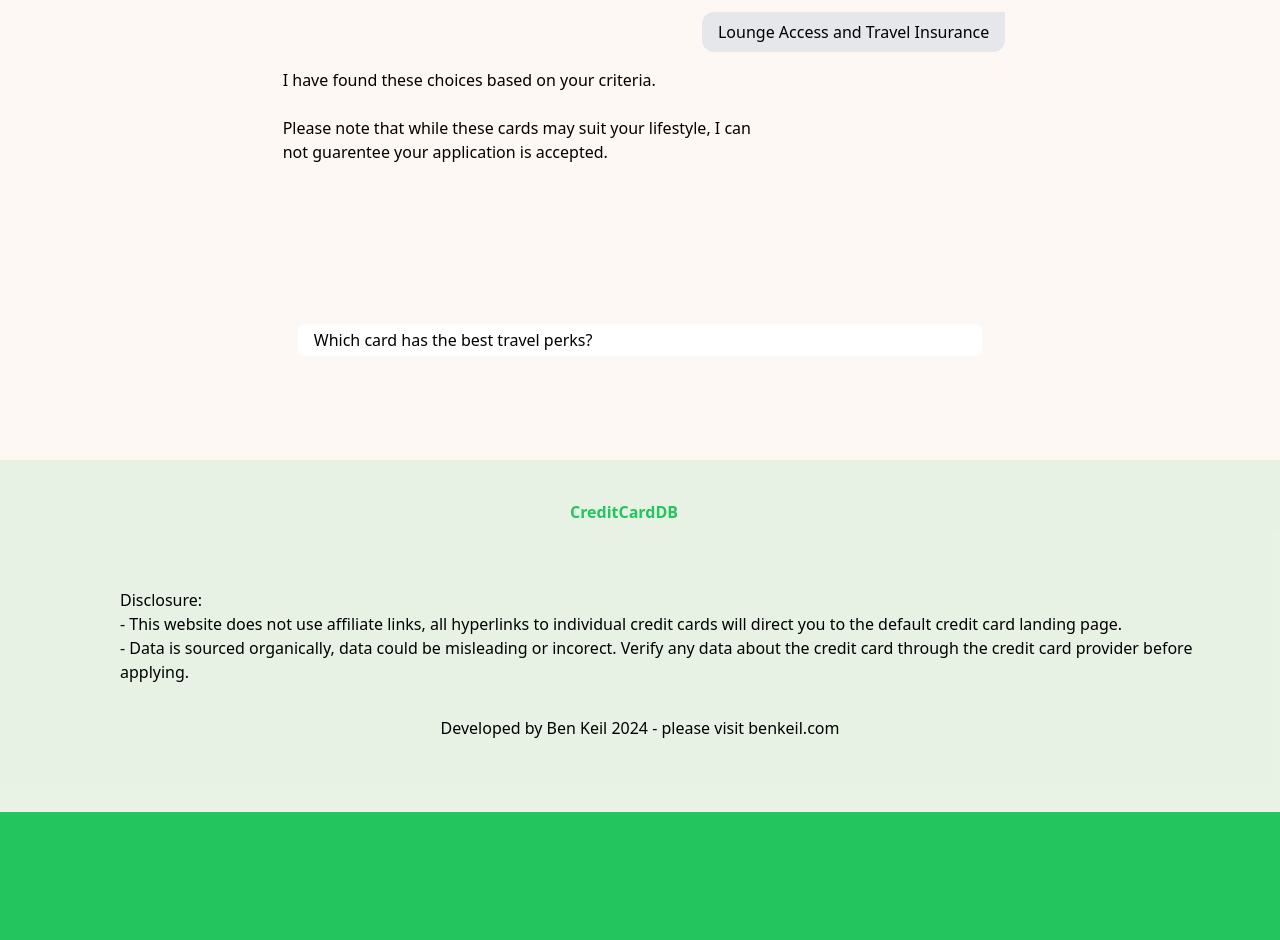
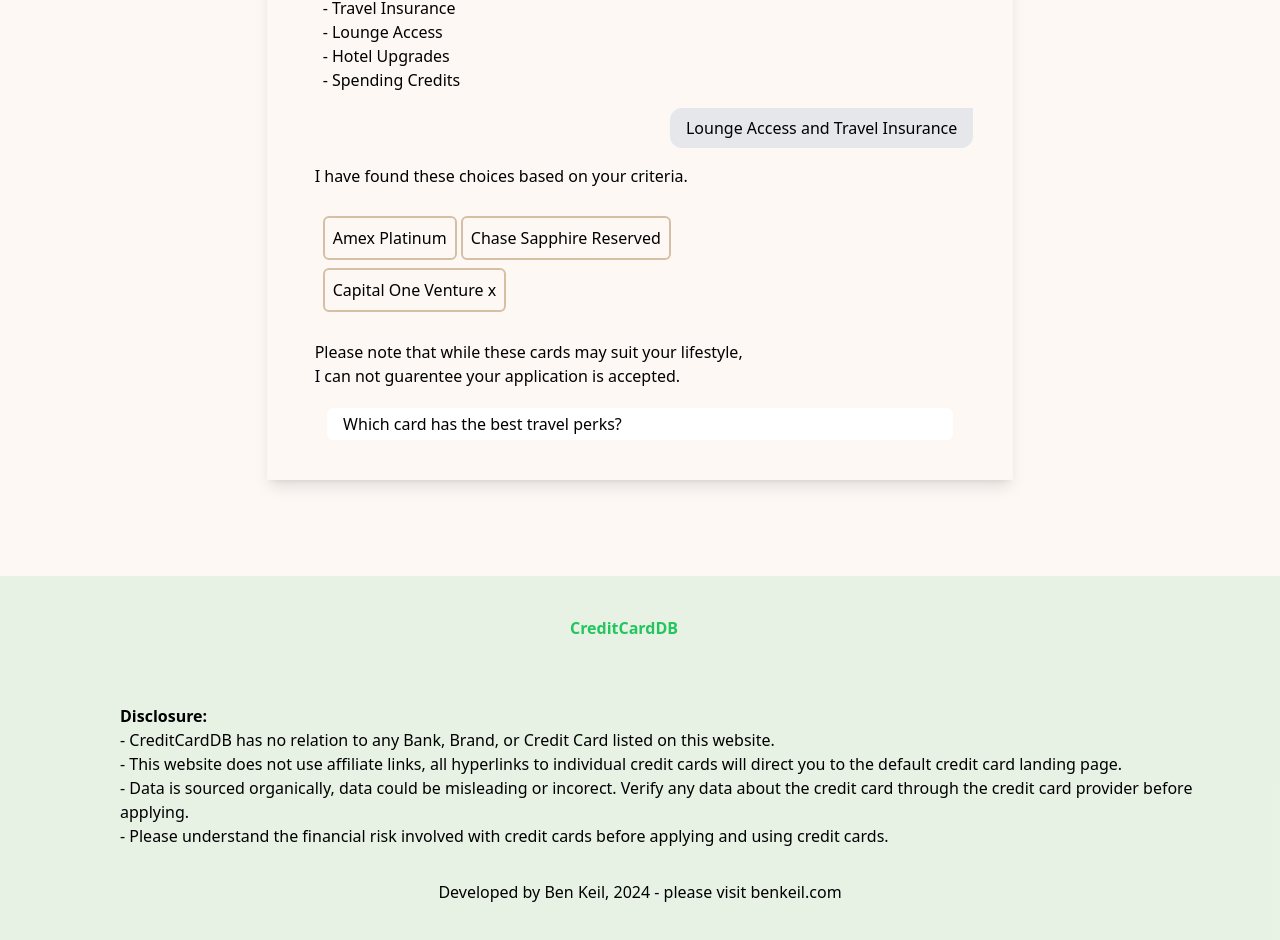
Before and after one commit to Credit-Card-Cafe/credit-card-cafe, a SvelteKit app: page /cardfinder in a window 1280 px wide. Shown: the part 740-1680 px from the top of the page. Before the commit the page ends 1552 px from the top, so only its background shows below. Built offline with nearby package versions, Linux system fonts and the light colour scheme.

Commit message:
Yolo commit July 31

```diff
--- a/src/components/home/Categories.svelte
+++ b/src/components/home/Categories.svelte
@@ -17,7 +17,7 @@
 </script>
 
 {#each categories as category}
-    <div class="pt-20 md:pt-20 bg-gradient-to-t from-green-100 dark:from-green-700 to-alt dark:to-main-gray to-80% min-h-[100dvh] flex flex-col justify-evenly lg:snap-start">
+    <div class="pt-20 md:pt-20 bg-gradient-to-t from-green-100 dark:from-green-700 to-alt dark:to-main-gray to-80% min-h-[100dvh] flex flex-col justify-evenly lg:snap-center last:bg-none">
       <div class="flex flex-col md:flex-row justify-between mx-16">
         <div class="text-3xl md:text-6xl font-semibold text-center">{category.title}</div>
         <button on:click={() => goto(`/table/${category.id}`)} class="block px-4 py-2 md:px-8 md:py-4 my-4 md:my-0 text-lg md:text-2xl text-center rounded-md md:mx-0 mx-auto hover:bg-black/[0.3] transition-all flex flex-row items-center">View Cards In Table
--- a/src/routes/+layout.svelte
+++ b/src/routes/+layout.svelte
@@ -10,13 +10,15 @@
 
 
 <!-- Footer -->
-<div class="w-full p-10 bg-alt/90 dark:bg-main-gray flex flex-col items-center">
-    <div class="hidden md:block lg:mr-8 text-green-500 font-semibold">CreditCardDB</div>
-    <div class="dark:text-white-warm md:pt-16 md:ml-12 px-8">
-        <div>Disclosure:</div>
+<div id="footer" class="w-full md:p-10 bg-alt/90 dark:bg-main-gray flex flex-col items-center">
+    <div class="block lg:mr-8 text-green-500 font-semibold">CreditCardDB</div>
+    <div class="dark:text-white-warm md:pt-16 md:ml-12 px-4  md:px-8">
+        <div class="font-bold">Disclosure:</div>
+        <div>- CreditCardDB has no relation to any Bank, Brand, or Credit Card listed on this website.</div>
         <div>- This website does not use affiliate links, all hyperlinks to individual credit cards will direct you to the default credit card landing page.</div>
         <div>- Data is sourced organically, data could be misleading or incorect. Verify any data about the credit card through the credit card provider before applying.</div>
+        <div>- Please understand the financial risk involved with credit cards before applying and using credit cards.</div>
     </div>
-    <div class="p-8">Developed by Ben Keil 2024 - please visit <a href="http://benkeil.com">benkeil.com</a></div>
+    <div class="p-8 dark:text-white-warm">Developed by Ben Keil, 2024 - please visit <a href="http://benkeil.com">benkeil.com</a></div>
 
 </div>
--- a/src/routes/+page.svelte
+++ b/src/routes/+page.svelte
@@ -3,6 +3,19 @@
   import "./global.css";
     import ScrollBouncy from "components/home/ScrollBouncy.svelte";
     import HomeComponent1 from "components/home/HomeComponent1.svelte";
+    import { onMount } from "svelte";
+
+    onMount(() => {
+      let footer = document.getElementById("footer")
+      if (footer) {
+        footer.classList.add("md:snap-end")
+      }
+      return () => {
+        if (footer) {
+          footer.classList.remove("md:snap-end")
+        }
+      }
+    })
 
 </script>
 
--- a/src/routes/bank/[slug]/components/BankInfo.svelte
+++ b/src/routes/bank/[slug]/components/BankInfo.svelte
@@ -8,7 +8,7 @@
 <div id="bankInfo" class="lg:mx-6 flex flex-1 flex-col items-center lg:block">
     {#if bank.name}
         <div class="inline-flex flex-col items-center mb-12">
-            <div class="pb-8 text-6xl lg:text-8xl text-center font-semibold">{bank.name}</div>
+            <div class="pb-8 text-6xl lg:text-8xl text-center font-semibold dark:text-white-warm">{bank.name}</div>
             <hr class="my-4 border-2 border-white-warm w-11/12 ">
         </div>
     {/if}
@@ -16,7 +16,7 @@
 
 {#if bank.modifiers}
     <div class="mb-12 p-4">
-        <div class="my-2 lg:mx-2 lg:w-auto p-2 rounded-md inline">Apply Modifiers:</div>
+        <div class="my-2 lg:mx-2 lg:w-auto p-2 rounded-md inline dark:text-white-warm">Apply Modifiers:</div>
         <Modifiers bank={bank}></Modifiers>
     </div>
 {/if}
--- a/src/routes/bank/[slug]/components/Modifiers.svelte
+++ b/src/routes/bank/[slug]/components/Modifiers.svelte
@@ -38,7 +38,7 @@
         {#if localUserModifiers.includes(modifierId)}
         <button on:click={() => rmModifierFromUser(modifierId)} class="m-2 p-2 bg-green-500 dark:text-gray-900 text-alt hover:bg-green-600 rounded-md inline-flex flex-row items-center">{modifierName}</button>
         {:else}
-        <button on:click={() => addModifierToUser(modifierId)} class="m-2 p-2 bg-black/[0.1] dark:bg-white/[0.1] hover:bg-black/[0.4] darkhover:bg-white/[0.4] rounded-md inline-flex flex-row items-center">{modifierName}</button>
+        <button on:click={() => addModifierToUser(modifierId)} class="m-2 p-2 bg-black/[0.1] dark:bg-white/[0.1] dark:text-white-warm hover:bg-black/[0.4] dark:hover:bg-white/[0.4] rounded-md inline-flex flex-row items-center">{modifierName}</button>
         {/if}
     {/each}
 {/if}
--- a/src/routes/cardfinder/+page.svelte
+++ b/src/routes/cardfinder/+page.svelte
@@ -3,10 +3,11 @@
         <div class="text-5xl md:text-8xl text-purple-500 font-semibold text-center">CardFinder A.I.</div>
         <div class="text-5xl md:text-8xl text-purple-500 font-semibold text-center blur-sm">CardFinder A.I.</div>
     </div>
-    <div class="px-4 md:px-0 md:w-2/3 md:min-h-[calc(100vh-4rem)] pt-20 flex flex-col justify-between flex-1 items-center border-t-4">
+    <div class="p-4 bg-red-200 md:rounded-md mb-4 text-xl">This feature is still in development, but please feel free to explore the demo below.</div>
+    <div class="px-4 md:px-8 pb-8 md:w-2/3 shadow-lg pt-20 flex flex-col justify-between flex-1 items-center">
         <div class="mt-2">
             <div class="human">Which card has the best travel perks?</div>
-            <div class="ai">Great Question!<br><br>Choosing the best credit card for travel perks can depend on your specific needs and preferences, so let's figure that out.<br> Which perks are you looking for? Examples:
+            <div class="ai dark:text-white-warm">Great Question!<br><br>Choosing the best credit card for travel perks can depend on your specific needs and preferences, so let's figure that out.<br> Which perks are you looking for? Examples:
                 <ul class="ml-2">
                     <li>- Travel Insurance</li>
                     <li>- Lounge Access</li>
@@ -15,7 +16,14 @@
                 </ul>
             </div>
             <div class="human">Lounge Access and Travel Insurance</div>
-            <div class="ai">I have found these choices based on your criteria.<br><br>Please note that while these cards may suit your lifestyle, I can not guarentee your application is accepted.
+            <div class="ai dark:text-white-warm">I have found these choices based on your criteria.<br><br>
+                <ul class="ml-2">
+                    <li class='cardBTN hover:bg-black/[0.1]'><a href="card/amex-gold">Amex Platinum</a></li>
+                    <li class='cardBTN hover:bg-black/[0.1]'><a href="card/amex-gold">Chase Sapphire Reserved</a></li>
+                    <li class='cardBTN hover:bg-black/[0.1]'><a href="card/amex-gold">Capital One Venture x</a></li>
+                </ul>
+                <br>
+                Please note that while these cards may suit your lifestyle, I can not guarentee your application is accepted.
             </div>
         </div>
         <input type="text" value="Which card has the best travel perks?" class="w-11/12 h-8 my-2 p-2 pl-4 rounded-md">
@@ -36,4 +44,7 @@
     @apply float-left my-1 mx-2 p-2 rounded-md;
     max-width: 66%;
 }
+.cardBTN {
+    @apply p-2 border-2 my-1 rounded-md inline-block border-white-warm;
+}
 </style>
```
Also changed, not shown: src/routes/+page.server.ts (deleted).
